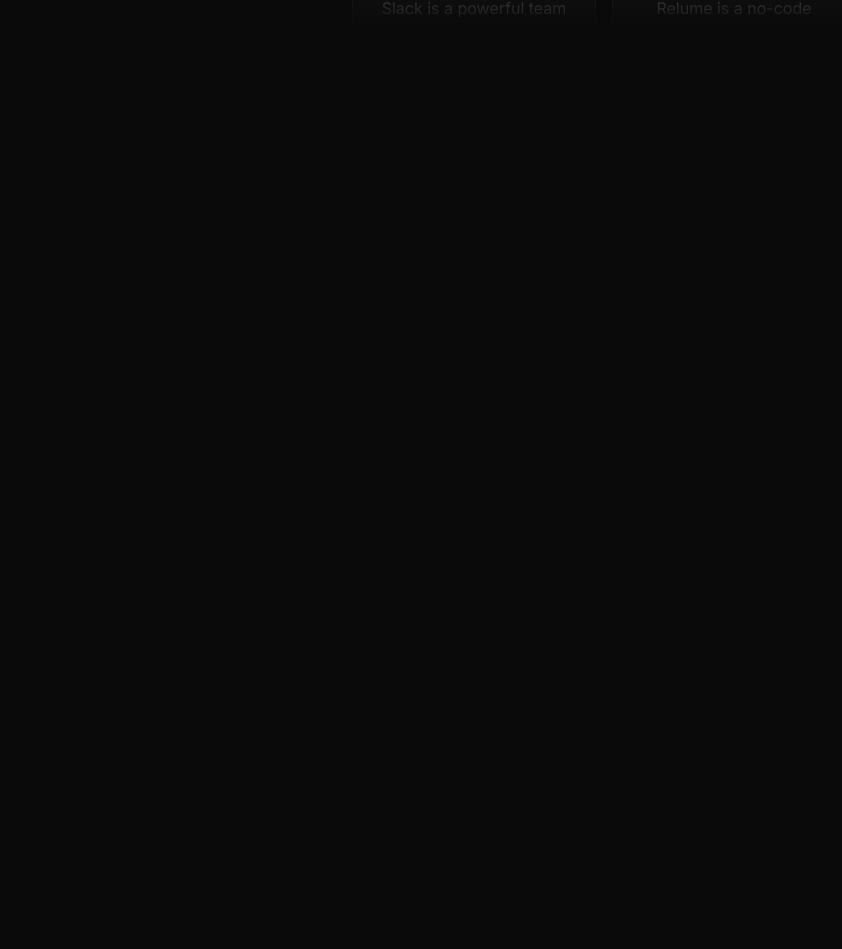
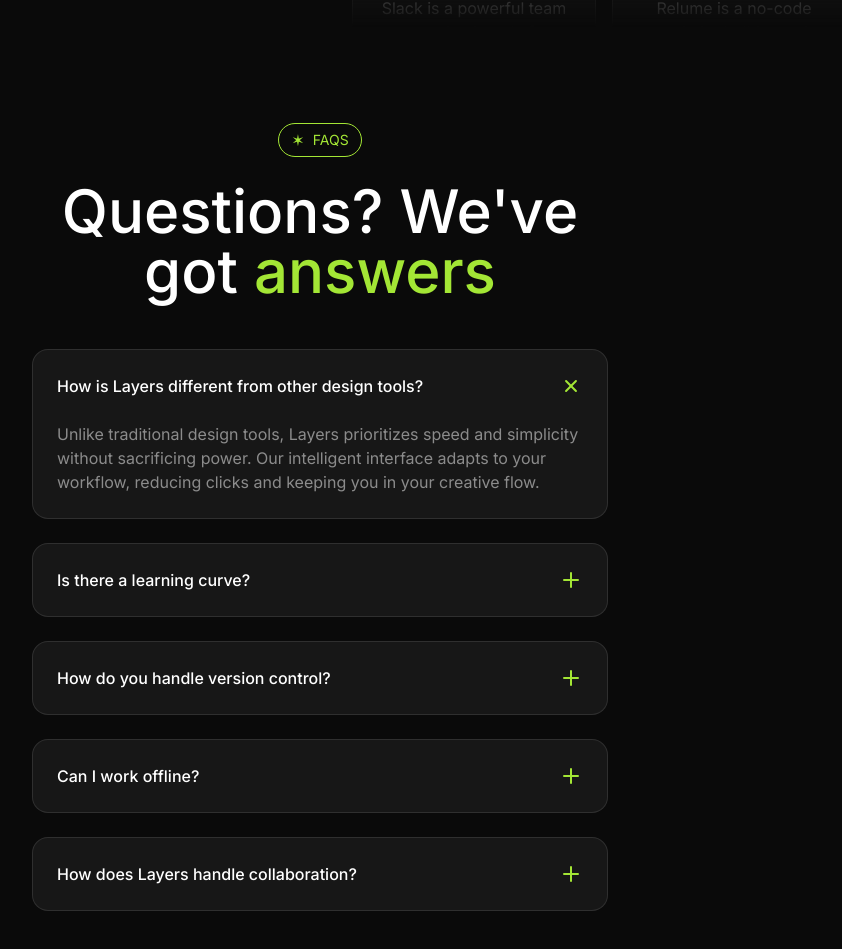
Before and after one commit to SagarKeshvala/one-landing-page, a Next.js app: page / in a window 1280 px wide. Shown: the part 3718-4667 px from the top of the page, without its empty margins (320-1162 px from the left). Before the commit the page ends 3745 px from the top, so only its background shows below. Built offline with nearby package versions, Linux system fonts and the light colour scheme.

Commit message:
added Faqs section to the page

```diff
--- a/src/app/page.tsx
+++ b/src/app/page.tsx
@@ -1,3 +1,4 @@
+import Faqs from "@/sections/Faqs";
 import Features from "@/sections/Features";
 import Hero from "@/sections/Hero";
 import Integrations from "@/sections/Integrations";
@@ -14,6 +15,7 @@
 			<Introduction />
 			<Features />
 			<Integrations />
+			<Faqs />
 		</>
 	);
 }
--- a/src/sections/Faqs.tsx
+++ b/src/sections/Faqs.tsx
@@ -1,26 +1,81 @@
+import Tag from "@/components/Tag";
+import { twMerge } from "tailwind-merge";
+
 const faqs = [
 	{
 		question: "How is Layers different from other design tools?",
-        answer: "Unlike traditional design tools, Layers prioritizes speed and simplicity without sacrificing power. Our intelligent interface adapts to your workflow, reducing clicks and keeping you in your creative flow.",
+		answer:
+			"Unlike traditional design tools, Layers prioritizes speed and simplicity without sacrificing power. Our intelligent interface adapts to your workflow, reducing clicks and keeping you in your creative flow.",
 	},
 	{
 		question: "Is there a learning curve?",
-        answer: "Layers is designed to feel intuitive from day one. Most designers are productive within hours, not weeks. We also provide interactive tutorials and comprehensive documentation to help you get started.",
+		answer:
+			"Layers is designed to feel intuitive from day one. Most designers are productive within hours, not weeks. We also provide interactive tutorials and comprehensive documentation to help you get started.",
 	},
 	{
 		question: "How do you handle version control?",
-        answer: "Every change in Layers is automatically saved and versioned. You can review history, restore previous versions, and create named versions for important milestones.",
+		answer:
+			"Every change in Layers is automatically saved and versioned. You can review history, restore previous versions, and create named versions for important milestones.",
 	},
 	{
 		question: "Can I work offline?",
-        answer: "Yes! Layers includes a robust offline mode. Changes sync automatically when you're back online, so you can keep working anywhere.",
+		answer:
+			"Yes! Layers includes a robust offline mode. Changes sync automatically when you're back online, so you can keep working anywhere.",
 	},
 	{
 		question: "How does Layers handle collaboration?",
-        answer: "Layers is built for collaboration. You can invite team members to your projects, share feedback, and work together in real-time.",
+		answer:
+			"Layers is built for collaboration. You can invite team members to your projects, share feedback, and work together in real-time.",
 	},
 ];
 
 export default function Faqs() {
-    return <div>Faqs</div>;
+	const selectedIndex = 0;
+	return (
+		<section className="py-24">
+			<div className="container">
+				<div className="flex justify-center">
+					<Tag>Faqs</Tag>
+				</div>
+				<h2 className="text-6xl font-medium mt-6 text-center max-w-xl mx-auto">
+					Questions? We've got <span className="text-lime-400">answers</span>
+				</h2>
+				<div className="mt-12 flex flex-col gap-6 max-w-xl mx-auto">
+					{faqs.map((faq, index) => (
+						<div
+							key={faq.question}
+							className="bg-neutral-900 rounded-2xl border border-white/10 p-6"
+						>
+							<div className="flex justify-between items-center">
+								<h3 className="font-medium">{faq.question}</h3>
+								<svg
+									xmlns="http://www.w3.org/2000/svg"
+									width="24"
+									height="24"
+									viewBox="0 0 24 24"
+									fill="none"
+									stroke="currentColor"
+									strokeWidth="2"
+									strokeLinecap="round"
+									strokeLinejoin="round"
+									className={twMerge(
+										"feather feather-plus text-lime-400 flex-shrink-0",
+										selectedIndex === index && "rotate-45"
+									)}
+								>
+									<line x1="12" y1="5" x2="12" y2="19"></line>
+									<line x1="5" y1="12" x2="19" y2="12"></line>
+								</svg>
+							</div>
+							<div
+								className={twMerge("mt-6", selectedIndex !== index && "hidden")}
+							>
+								<p className="text-white/50">{faq.answer}</p>
+							</div>
+						</div>
+					))}
+				</div>
+			</div>
+		</section>
+	);
 }
```
Lines whose indentation alone changed are shown as unchanged.
